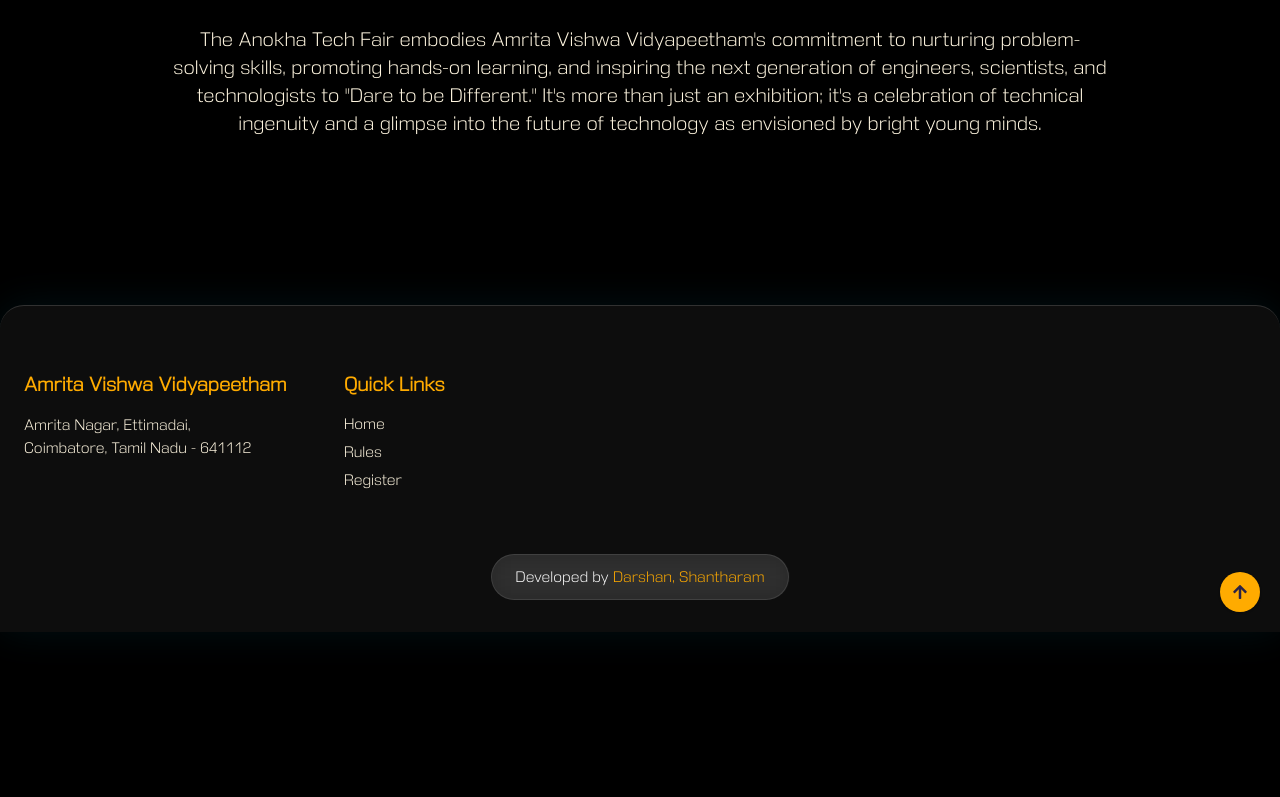
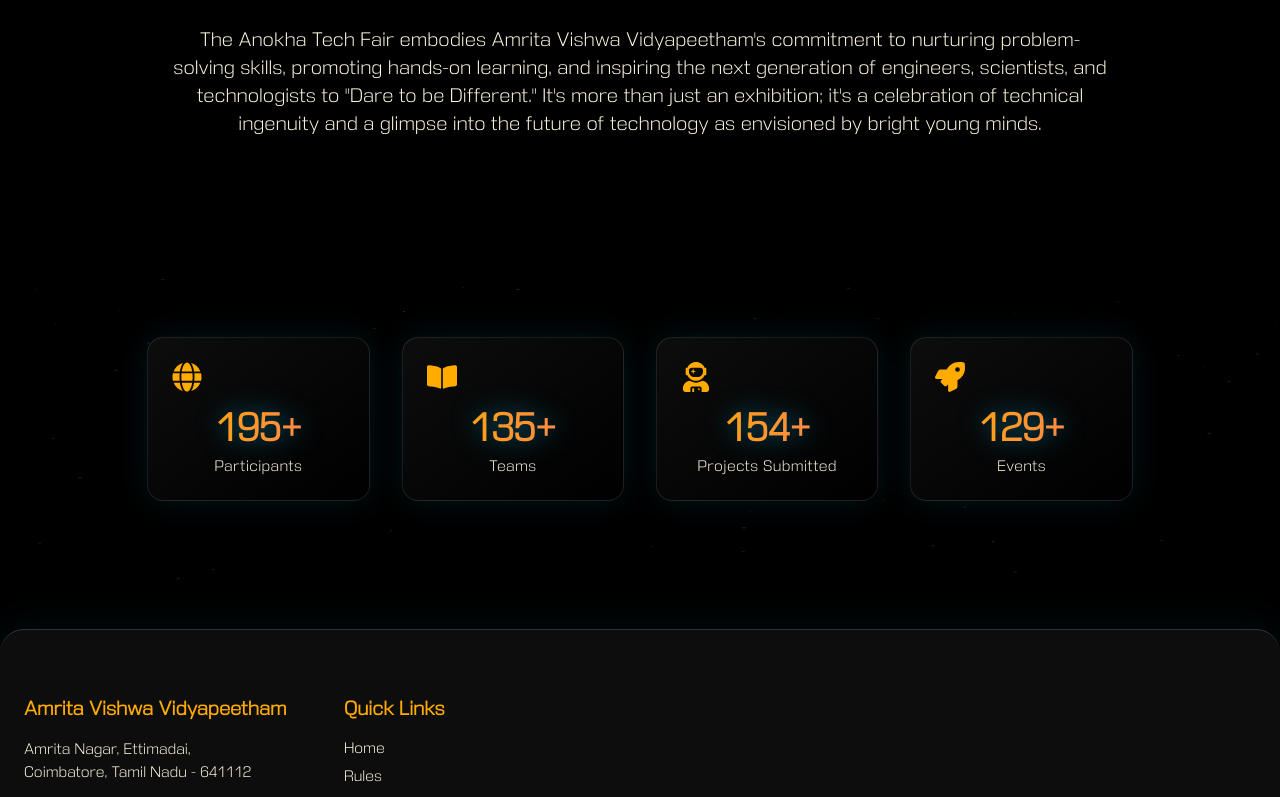
Before and after one commit to DarshanR43/satchi, a React (Vite) app in the folder satchi-main/: page / in a window 1280 px wide. Shown: the part 1151-1948 px from the top of the page. Before the commit the page ends 1783 px from the top, so only its background shows below. Built offline with nearby package versions, Linux system fonts and the light colour scheme; no server answers.

Commit message:
Header and StatsBanner are altered and added

```diff
--- a/satchi-main/src/Components/Footer.jsx
+++ b/satchi-main/src/Components/Footer.jsx
@@ -28,7 +28,7 @@
             <li><a href="/" className="hover:text-accent">Home</a></li>
             <li><a href="#about" className="hover:text-accent">Rules</a></li>
             {/* <li><a href="#services" className="hover:text-accent">Services</a></li> */}
-            <li><a href="register" className="hover:text-accent">Register</a></li>
+            {/* <li><a href="register" className="hover:text-accent">Register</a></li> */}
           </ul>
         </div>
 
--- a/satchi-main/src/Components/Header.jsx
+++ b/satchi-main/src/Components/Header.jsx
@@ -9,17 +9,28 @@
   const [mobileOpen, setMobileOpen] = useState(false);
   const location = useLocation();
   const navigate = useNavigate();
-  const { isAuthenticated, logout } = useAuth();
+  // 1. Get the full user object from the context
+  const { isAuthenticated, logout, user } = useAuth();
 
   const handleLogout = async () => {
     await logout();
     navigate("/login");
   };
 
+  // 2. Define which roles are considered "admin" roles
+  const adminRoles = [
+    "Super Admin", "Event Admin", "Sub Event Admin",
+    "Event Manager", "Sub Event Manager", "Sub Sub Event Manager"
+  ];
+
+  // 3. Check if the current user's role is in the admin list
+  const isAdmin = user && adminRoles.includes(user.role);
+
   const menuItems = [
     { label: "Home", path: "/" },
     { label: "Events", path: "/events" },
-    ...(isAuthenticated ? [{ label: "Admin", path: "/admin" }] : []),
+    // 4. Conditionally add the Admin link based on the isAdmin check
+    ...(isAdmin ? [{ label: "Admin", path: "/admin" }] : []),
     ...(isAuthenticated
       ? [{ label: "Profile", path: "/profile" }]
       : [{ label: "Login", path: "/login" }]),
@@ -51,7 +62,6 @@
           animate={{ opacity: 1, y: 0 }}
           exit={{ opacity: 0, y: -40 }}
           transition={{ duration: 0.5 }}
-          // --- Corrected Classes ---
           className="fixed top-0 left-0 right-0 z-50"
         >
           <div
--- a/satchi-main/src/Components/HeroSection.jsx
+++ b/satchi-main/src/Components/HeroSection.jsx
@@ -1,7 +1,7 @@
-import React, { useEffect, useMemo, useRef } from "react";
+import React, { useMemo } from "react";
 import { motion } from "framer-motion";
 import { NavLink } from "react-router-dom";
-
+import { useAuth } from "../context/AuthContext"; // 1. Import the useAuth hook
 
 const bgImages = [
   "bg1.png",
@@ -9,6 +9,8 @@
 ];
 
 const HeroSection = () => {
+  const { isAuthenticated } = useAuth(); // 2. Get the authentication status
+
   const selectedImage = useMemo(() => {
     const randomIndex = Math.floor(Math.random() * bgImages.length);
     return `/images/wallpaper/${bgImages[randomIndex]}`;
@@ -19,13 +21,11 @@
       id="hero"
       className="relative min-h-screen w-full flex items-center justify-center text-white overflow-hidden bg-deepBlue font-body"
     >
-      {/* Background Planet Image */}
+      {/* Background and Overlay */}
       <div
         className="absolute inset-0 bg-cover bg-center z-0"
         style={{ backgroundImage: `url(${selectedImage})` }}
       />
-
-      {/* Dim Gradient Overlay */}
       <div className="absolute inset-0 bg-gradient-to-br from-black/90 via-black/60 to-black/90 z-20" />
 
       {/* Main Content */}
@@ -56,7 +56,6 @@
           transition={{ duration: 1, delay: 0.6 }}
           className="mt-10 flex justify-center gap-6 flex-wrap"
         >
-
           <NavLink
             to="/events"
             className="px-7 py-3 rounded-full text-sm sm:text-base font-semibold tracking-wide
@@ -67,7 +66,18 @@
             Events
           </NavLink>
 
-
+          {/* 3. Conditionally render Login or Profile button */}
+          {isAuthenticated ? (
+            <NavLink
+              to="/profile"
+              className="px-7 py-3 rounded-full text-sm sm:text-base font-semibold tracking-wide
+              text-accent border border-accent bg-white/5 backdrop-blur-lg
+              hover:bg-accent hover:text-deepBlue hover:scale-105
+              hover:shadow-[0_0_20px_#FF805A] transition duration-300"
+            >
+              View Profile
+            </NavLink>
+          ) : (
             <NavLink
               to="/login"
               className="px-7 py-3 rounded-full text-sm sm:text-base font-semibold tracking-wide
@@ -77,6 +87,7 @@
             >
               Login
             </NavLink>
+          )}
         </motion.div>
       </div>
     </section>
--- /dev/null
+++ b/satchi-main/src/Components/StatsBanner.jsx
@@ -0,0 +1,137 @@
+import React, { useEffect, useRef, useState } from "react";
+import { motion, useInView } from "framer-motion";
+import {
+  FaGlobe,
+  FaBookOpen,
+  FaUserAstronaut,
+  FaRocket,
+} from "react-icons/fa";
+
+const statsData = [
+  { icon: <FaGlobe />, label: "Participants", value: 235, suffix: "+" },
+  { icon: <FaBookOpen />, label: "Teams", value: 135, suffix: "+" },
+  { icon: <FaUserAstronaut />, label: "Projects Submitted", value: 154, suffix: "+" },
+  { icon: <FaRocket />, label: "Events", value: 129, suffix: "+" },
+];
+
+// Count-up hook with optional trigger
+const useCountUp = (endValue, shouldAnimate, duration = 2000) => {
+  const [count, setCount] = useState(0);
+
+  useEffect(() => {
+    if (!shouldAnimate) return;
+
+    let current = 0;
+    const stepTime = Math.max(Math.floor(duration / endValue), 30);
+
+    const increment = () => {
+      current += 1;
+      setCount(current);
+      if (current < endValue) {
+        setTimeout(increment, stepTime);
+      }
+    };
+
+    increment();
+  }, [shouldAnimate, endValue]);
+
+  return count;
+};
+
+const StatsBanner = () => {
+  const canvasRef = useRef();
+
+  useEffect(() => {
+    const canvas = canvasRef.current;
+    const ctx = canvas.getContext("2d");
+
+    let width = window.innerWidth;
+    let height = window.innerHeight;
+    canvas.width = width;
+    canvas.height = height;
+
+    let stars = Array.from({ length: 100 }, () => ({
+      x: Math.random() * width,
+      y: Math.random() * height,
+      radius: Math.random() * 1.5 + 0.5,
+      opacity: Math.random(),
+      flicker: Math.random() * 0.03 + 0.01,
+    }));
+
+    const animate = () => {
+      ctx.clearRect(0, 0, width, height);
+      stars.forEach((star) => {
+        star.opacity += star.flicker;
+        if (star.opacity >= 1 || star.opacity <= 0) {
+          star.flicker = -star.flicker;
+        }
+        ctx.beginPath();
+        ctx.globalAlpha = star.opacity;
+        ctx.arc(star.x, star.y, star.radius, 0, 2 * Math.PI);
+        ctx.fillStyle = "#00D1FF";
+        ctx.fill();
+      });
+      ctx.globalAlpha = 1;
+      requestAnimationFrame(animate);
+    };
+
+    animate();
+
+    const handleResize = () => {
+      width = window.innerWidth;
+      height = window.innerHeight;
+      canvas.width = width;
+      canvas.height = height;
+      stars = Array.from({ length: 150 }, () => ({
+        x: Math.random() * width,
+        y: Math.random() * height,
+        radius: Math.random() * 1.5 + 0.5,
+        opacity: Math.random(),
+        flicker: Math.random() * 0.03 + 0.01,
+      }));
+    };
+
+    window.addEventListener("resize", handleResize);
+    return () => window.removeEventListener("resize", handleResize);
+  }, []);
+
+  return (
+    <section className="relative max-w-[100%] mx-auto py-20 px-6 bg-black text-white overflow-hidden">
+      <canvas
+        ref={canvasRef}
+        className="absolute inset-0 w-full h-full z-0 opacity-20 pointer-events-none"
+      />
+
+      <div className="relative z-10 grid grid-cols-2 sm:grid-cols-2 md:grid-cols-4 gap-8 text-white text-center max-w-[80%] mx-auto">
+        {statsData.map((stat, index) => {
+          const ref = useRef();
+          const isInView = useInView(ref, { once: true, margin: "-100px" });
+          const count = useCountUp(stat.value, isInView);
+
+          return (
+            <motion.div
+              key={index}
+              ref={ref}
+              initial={{ opacity: 0, y: 40 }}
+              whileInView={{ opacity: 1, y: 0 }}
+              transition={{ duration: 0.6, delay: index * 0.2 }}
+              viewport={{ once: true }}
+              className="bg-gradient-to-br from-white/5 to-white/0 border border-white/10 backdrop-blur-md p-6 rounded-2xl shadow-[0_0_30px_rgba(0,209,255,0.1)] hover:scale-[1.03] transition duration-300"
+            >
+              <div className="text-3xl text-accent mb-4">{stat.icon}</div>
+              <h3 className="text-4xl font-heading font-bold text-transparent bg-gradient-to-r from-[#FF805A] via-[#FFAB00] to-[#FF805A] bg-[length:200%] bg-clip-text animate-gradient-x drop-shadow-[0_0_12px_rgba(0,200,255,0.5)]">
+                {count.toLocaleString()}
+                {stat.suffix}
+              </h3>
+              <p className="text-textLight text-sm mt-2 tracking-wide font-body">
+                {stat.label}
+              </p>
+            </motion.div>
+          );
+        })}
+      </div>
+    </section>
+  );
+};
+
+export default StatsBanner;
--- a/satchi-main/src/Pages/Home.jsx
+++ b/satchi-main/src/Pages/Home.jsx
@@ -1,14 +1,14 @@
 import React from "react";
 import HeroSection from "../Components/HeroSection";
 import AboutUsSection from "../Components/AboutUsSection";
-import RegistrationForm from "../Components/RegistrationForm";
+import StatsBanner from "../Components/StatsBanner";
 // import Login from "./Login";
 const Home = () => {
   return (
     <>
       <HeroSection />
       <AboutUsSection />
-      {/* <RegistrationForm /> */}
+      <StatsBanner />
       {/* <Login/> */}
     </>
   );
--- a/satchi-main/src/Pages/Login.jsx
+++ b/satchi-main/src/Pages/Login.jsx
@@ -26,7 +26,7 @@
   const [emailError, setEmailError] = useState("");
   const [passwordError, setPasswordError] = useState('');
   const [isFormValid, setIsFormValid] = useState(false);
-  const emailRegex = /^[a-z0-9.@]+.amrita\.edu$/;
+  const emailRegex = /^[^\s@_]+@(.+\.)?amrita\.edu$/;
 
   const handlePasswordChange = (e) => {
     const newPassword = e.target.value;
--- a/satchi-main/src/Pages/Signup.jsx
+++ b/satchi-main/src/Pages/Signup.jsx
@@ -208,7 +208,7 @@
 
         if (!formData.email.trim()) {
             newErrors.email = 'Email is required.';
-        } else if (!/^[^\s@]+@(.+\.)?amrita\.edu$/.test(formData.email.trim())) {
+        } else if (!/^[^\s@_]+@(.+\.)?amrita\.edu$/.test(formData.email.trim())) {
             newErrors.email = 'Email must be a valid Amrita domain (e.g., user@cb.amrita.edu)';
         }
 
```
Lines whose indentation alone changed are shown as unchanged.
